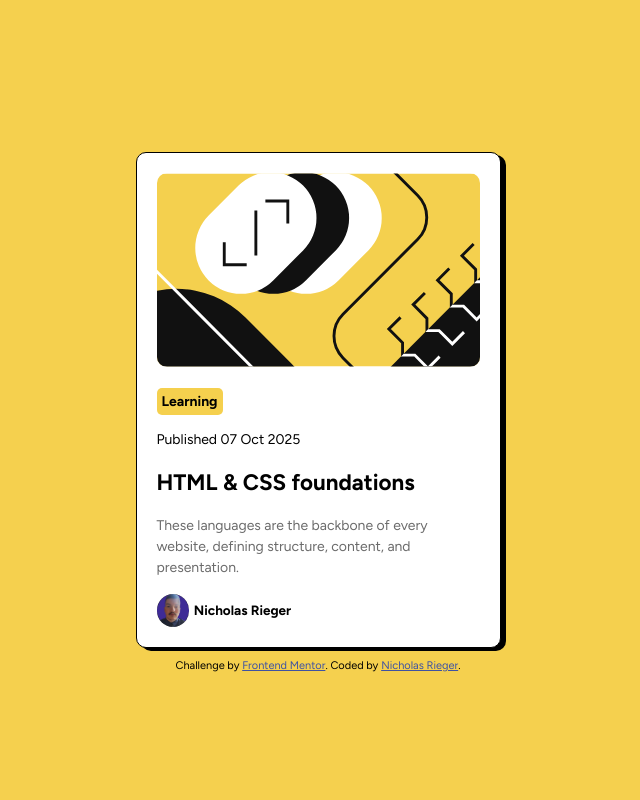
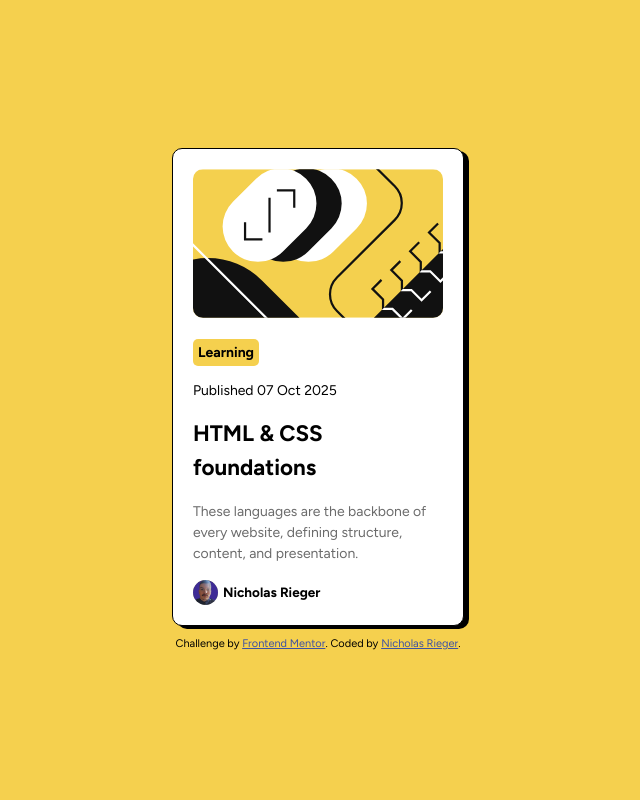
Before and after one commit to NicholasRieger/Card-Blog, a plain HTML site: page index.html in a window 1280 px wide. Shown: the whole page, without its empty margins (322-962 px from the left). Drawn offline with Linux system fonts and the light colour scheme.

Commit message:
Alteração das unidades de medida por place-content:center

```diff
--- a/style.css
+++ b/style.css
@@ -19,7 +19,7 @@ html, body{
 
 body{
     display: grid;
-    grid-template: 1fr auto 1fr / auto;
+    place-content: center;
     background-color: #F5D04E;
     font-family: "Figtree", sans-serif;
     line-height: 1.5;
```
